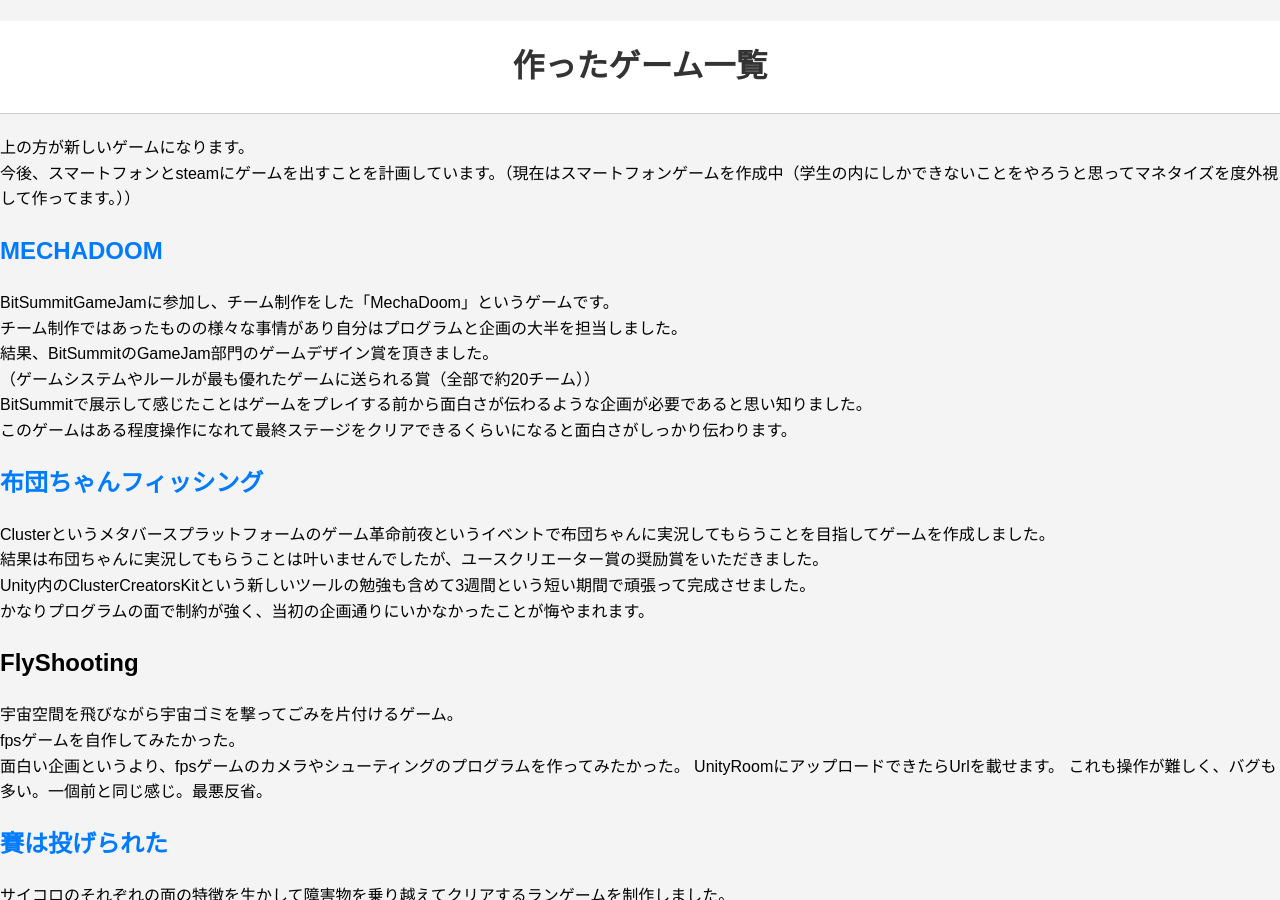
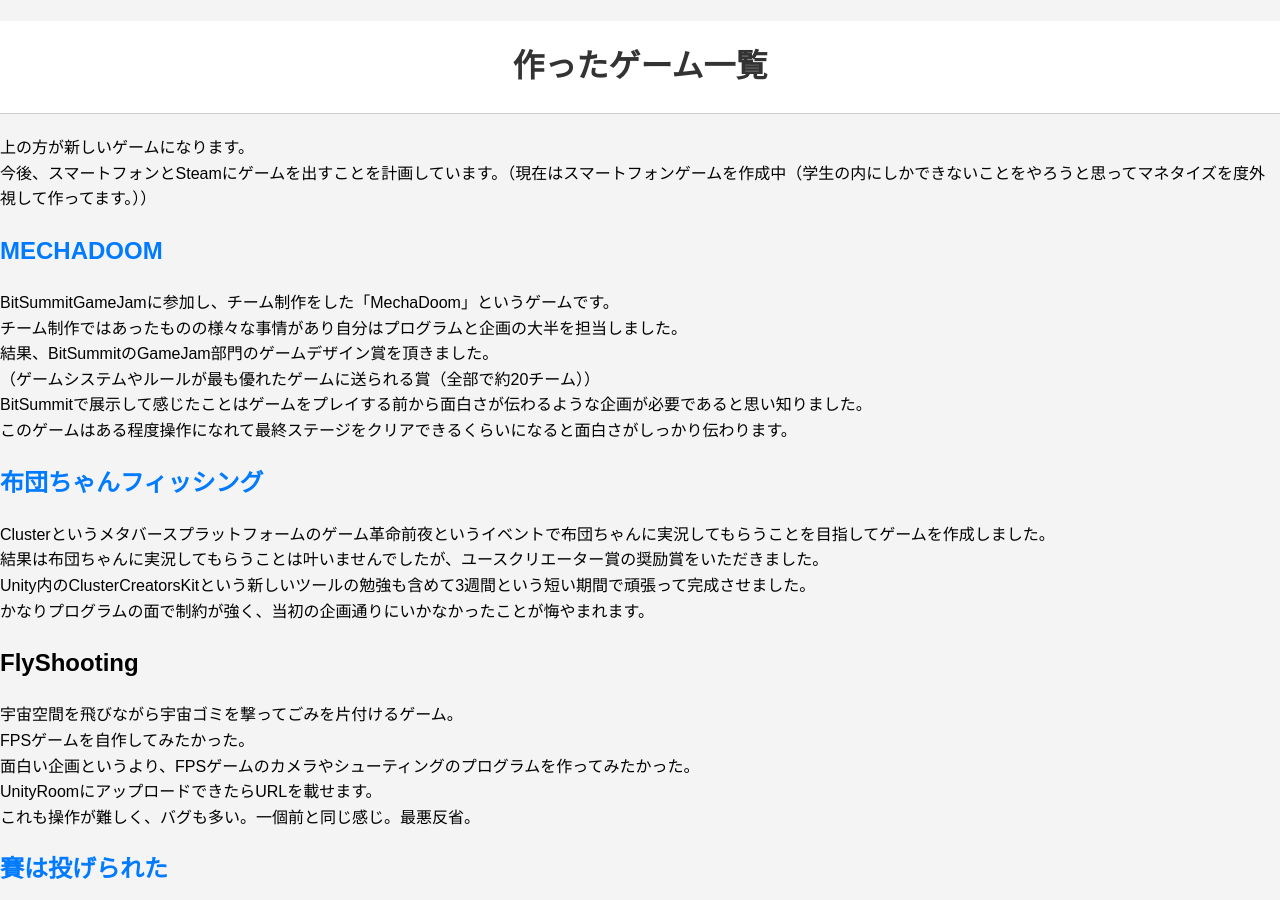
Before and after one commit to Sakai8121/Sakai8121.github.io, a Jekyll site: the page built from index.md, in a window 1280 px wide and 900 px high. Built offline with Jekyll 4.4.1, drawn with Linux system fonts in a browser that asks for light colours.

```diff
--- a/_config.yml
+++ b/_config.yml
@@ -1,2 +1,6 @@
 theme: minima
 markdown: kramdown
+title: 作品ページ
+description: GitHub Pagesでホストされているサイトです
+baseurl: "" # リポジトリがルートにある場合は空白にします
+url: "https://sakai8121.github.io"
--- a/index.md
+++ b/index.md
@@ -5,7 +5,7 @@ title: 作品ページ
 
 # 作ったゲーム一覧
 上の方が新しいゲームになります。
-今後、スマートフォンとsteamにゲームを出すことを計画しています。（現在はスマートフォンゲームを作成中（学生の内にしかできないことをやろうと思ってマネタイズを度外視して作ってます。））
+今後、スマートフォンとSteamにゲームを出すことを計画しています。（現在はスマートフォンゲームを作成中（学生の内にしかできないことをやろうと思ってマネタイズを度外視して作ってます。））
 
 ## [MECHADOOM](https://bitsummit-gamejam.itch.io/mechadoom)
 
@@ -26,9 +26,9 @@ Unity内のClusterCreatorsKitという新しいツールの勉強も含めて3
 ## FlyShooting
 
 宇宙空間を飛びながら宇宙ゴミを撃ってごみを片付けるゲーム。
-fpsゲームを自作してみたかった。
-面白い企画というより、fpsゲームのカメラやシューティングのプログラムを作ってみたかった。
-UnityRoomにアップロードできたらUrlを載せます。
+FPSゲームを自作してみたかった。
+面白い企画というより、FPSゲームのカメラやシューティングのプログラムを作ってみたかった。
+UnityRoomにアップロードできたらURLを載せます。
 これも操作が難しく、バグも多い。一個前と同じ感じ。最悪反省。
 
 ## [賽は投げられた](https://unityroom.com/games/dicerun)
```
Also changed, not shown: _layouts/default.html (line endings or trailing spaces).
